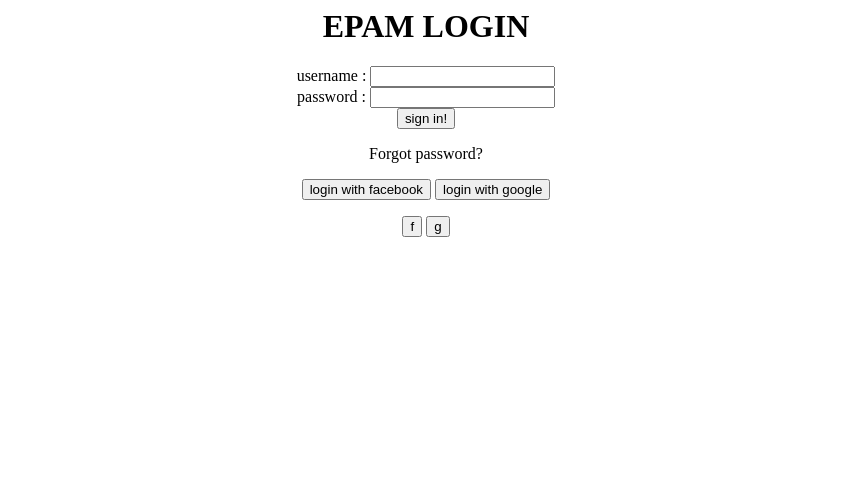
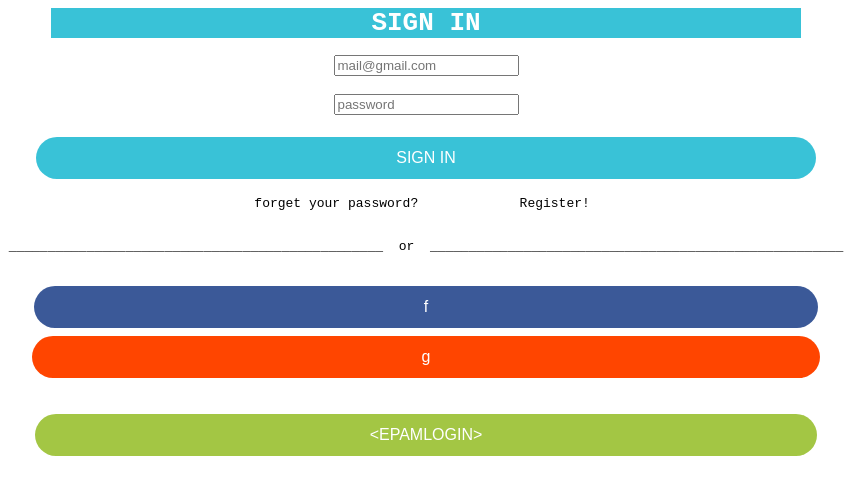
Before and after one commit to Achutha-Sai-Simha-Reddy/sign_in, a plain HTML site: page index.html in a window 1280 px wide. Shown: the whole page, without its empty margins (214-1065 px from the left). Drawn offline with Linux system fonts and the light colour scheme.

Commit message:
Update index.html

```diff
--- a/index.html
+++ b/index.html
@@ -1,34 +1,81 @@
 <html>
-  <title>
-    FIRST website
-  </title>
-  <body>
-<h1> EPAM LOGIN </h1>
+<head>
+<STYLE>
+h1 {
+ background-color:39C2D7;
+ color:white;
+         width:750px;
+}
+.button {
+  border: none;
+ color: white;
+ padding: 20px;
+ text-align: center;
+ text-decoration: none;
+ display: inline-block;
+ font-size: 16px;
+ margin: 4px 2px;
+ cursor: pointer;
+}
+.button1
+{
+background-color:3B5998;
+border-radius:200px;
+padding:12px 390px;
+}
+.button2
+{
+background-color:FF4500;
+border-radius:200px;
+padding:12px 390px;
+}
+.button3
+{
+background-color:A3C644;
+border-radius:200px;
+padding:12px 335px;
+}
+.button4
+{
+background-color:39C2D7;
+border-radius:200px;
+padding:12px 360px;
+}
+</STYLE>
+</head>
+<body>
+<center>
+<form>
+<div>
+<pre><h1><center>SIGN IN</center></h1></pre>
+</div>
+<div>
+<input type="text" id="fname" name="fname" width=200px placeholder="mail@gmail.com"><br><br>
+<input type="password" id="pwd" name="pwd" placeholder="password"><br><br>
+</div>
+<button class="button button4">SIGN IN</button>
+<div>
+<pre>
+<a href="http://www.gmail.com" style="color:black; align=left; text-decoration: none;">forget your password?</a>             <a href="http://www.epam.com" style="color:black; text-decoration: none;">Register!</a> </pre>
+</div>
+<div>
+<pre>
+
+________________________________________________  or  _____________________________________________________
+
+</pre>
+</div>
+<div>
+<button class="button button1">f</button>
+<button class="button button2">g</button>
+</div>
+<div>
+<pre>
+
+<button class="button button3">&lt;EPAMLOGIN&gt;</button>
+</pre>
+</div>
+</form>
+</center>
 </body>
-  <style>
-    body
-    {
-      background-color:light blue;
-      colour:#fff;
-      text-align:center;
-    }
-  </style>
-  <form >
-    username : <input type="text" name="username"/>
-    <br/>
-    password : <input typw="password" name="pass"/>
-    <br/>
-    <input type="submit" value="sign in!" class="blue">
-  </form>
-  <p>
-    Forgot password?
-  </p>
-  <form>
-    <input type="submit" value="login with facebook" >
-    <input type ="submit" value="login with google">
-  </form>
-   <div>
-<button class ="button button1">f</button>
-<button class ="button button2">g</button>
-  </div>
-  </html>
+</html>
```
